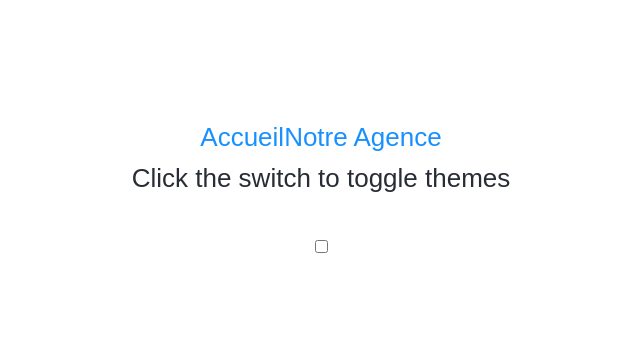
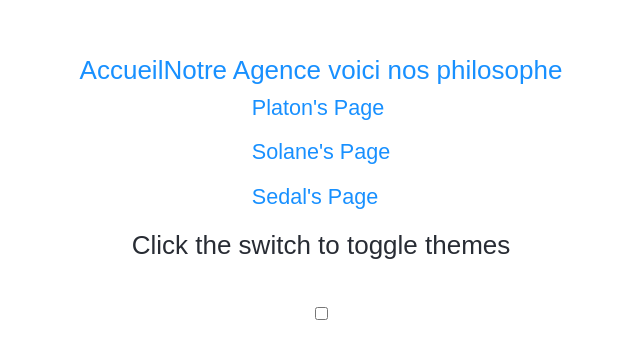
Before and after one commit to Nicoclos/agency_project, a React (Create React App) app: page /philosophe in a window 1280 px wide. Shown: the part 209-568 px from the top of the page, without its empty margins (319-959 px from the left). Built offline with nearby package versions, Linux system fonts and the light colour scheme.

Commit message:
texte home

```diff
--- a/src/App.js
+++ b/src/App.js
@@ -6,7 +6,8 @@ import {BrowserRouter, Route, Routes} from 'react-router-dom';
 import Home from "./components/Home"
 import Navbar from "./components/Navbar/index";
 import About from "./components/About/index";
-
+import Philosophe from "./components/Philosophe/"
+import Profil from "./components/Profil/";
 
 const App = ()=> {
   const [checked, setChecked] = useState(localStorage.getItem("theme") === "dark" ? true : false);
@@ -39,16 +40,16 @@ const App = ()=> {
 
   return (
     <div>
-
-        <header className="App-header">
+      <header className="App-header">
           <BrowserRouter>
             <Navbar />
             <Routes>
               <Route path="/" element={<Home />}  />
               <Route path="/about" element={<About />}  />
+              <Route path="/philosophe" element={<Philosophe />} />
+              <Route path="/philosophe/:name" element={<Profil />} />
             </Routes>
           </BrowserRouter>
-
           <p>Click the switch to toggle themes</p>
           <label>
             <input
@@ -57,7 +58,7 @@ const App = ()=> {
               onChange={() => toggleThemeChange()}
             />
           </label>
-        </header>
+      </header>
 
     </div>
 
--- a/src/components/Navbar/index.jsx
+++ b/src/components/Navbar/index.jsx
@@ -6,6 +6,7 @@ const Navbar = () => {
         <nav>
             <Link to="/">Accueil</Link>
             <Link to="/about">Notre Agence</Link>
+            <Link to="/philosophe"> voici nos philosophe</Link>
         </nav>
     )
 }
--- /dev/null
+++ b/src/components/Philosophe/index.js
@@ -0,0 +1,49 @@
+ import React   from 'react'
+ import {Link} from "react-router-dom"
+
+
+const users = [
+  {
+    name: `Platon`,
+
+  },
+  {
+    name: `Solane`
+  },
+  {
+    name: `Sedal`
+  }
+];
+const Philosophe = () => {
+  return (
+  <div>
+      {users.map((user, index) => (
+        <h5 key={index}>
+           <Link to={`/philosophe/${user.name}`}>{user.name}'s Page</Link>
+
+        </h5>
+      ))}
+    </div>
+  );
+};
+// const Philosophe = ({ match, location }) => {
+//   const {
+//     params: { userId }
+//   } = match;
+
+//   return (
+//     <div>
+//       <p>
+//         <strong>User ID: </strong>
+//         {userId}
+//       </p>
+//       <p>
+//         <strong>User Name: </strong>
+//         {users[userId - 1].name}
+//       </p>
+
+//     </div>
+//   );
+// };
+
+export default Philosophe
--- /dev/null
+++ b/src/components/Profil/index.js
@@ -0,0 +1,34 @@
+import React   from 'react'
+
+
+import {useParams} from 'react-router-dom'
+const Profil =()=>{
+  const users = [
+    {
+      name: `Platon`,
+      text : "p"
+    },
+    {
+      name: `Solane`
+    },
+    {
+      name: `Sedal`
+    }
+  ];
+  const params = useParams();
+  console.log(params.name)
+  console.log(users[0])
+
+
+  return(
+
+    <div>
+     <p>j</p>
+
+    </div>
+
+  )
+
+}
+
+export default Profil
```
